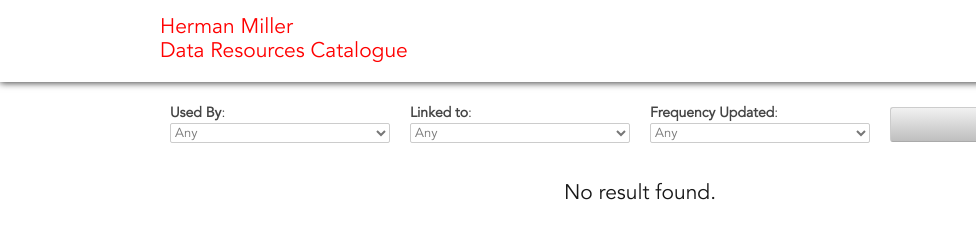
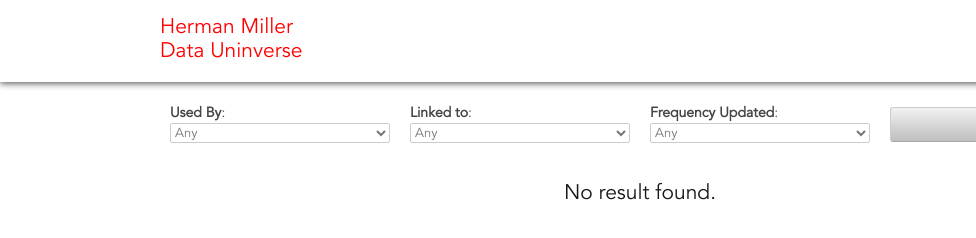
Before and after one commit to palaa159/palaa159.github.io, a plain HTML site: page seed/hm-app/index.html in a window 1280 px wide. Shown: the full height of the page, 0-976 px from the left. Drawn offline with Linux system fonts and the light colour scheme.

Commit message:
replace title

```diff
--- a/seed/hm-app/index.html
+++ b/seed/hm-app/index.html
@@ -1,7 +1,7 @@
 <!DOCTYPE html>
 <html>
 <head>
-	<title>Herman Miller Data Resources Catalogue</title>
+	<title>Herman Miller Data Universe</title>
 	<meta charset="utf-8" />
 	<meta name="format-detection" content="telephone=no">
 	<meta name="msapplication-tap-highlight" content="no">
@@ -14,7 +14,7 @@
 		<div id="header" class="row">
 			<div class="container">
 				<div class="header-left">
-					<h4 class="title">Herman Miller<br>Data Resources Catalogue</h4>
+					<h4 class="title">Herman Miller<br>Data Uninverse</h4>
 				</div>
 				<div class="header-right">
 					<img height="50" src="img/hm_ss.jpg" alt="logo">
```
